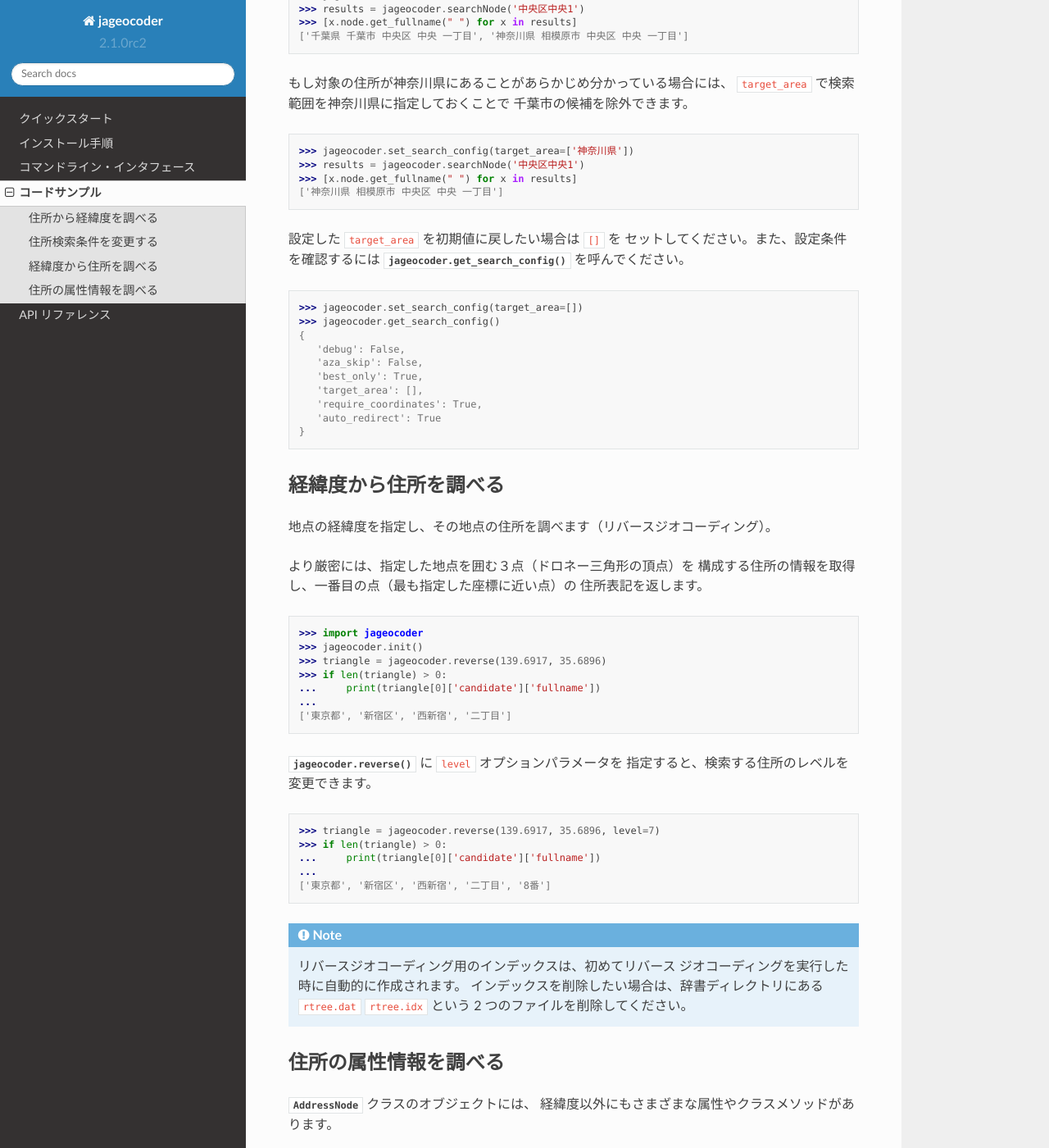
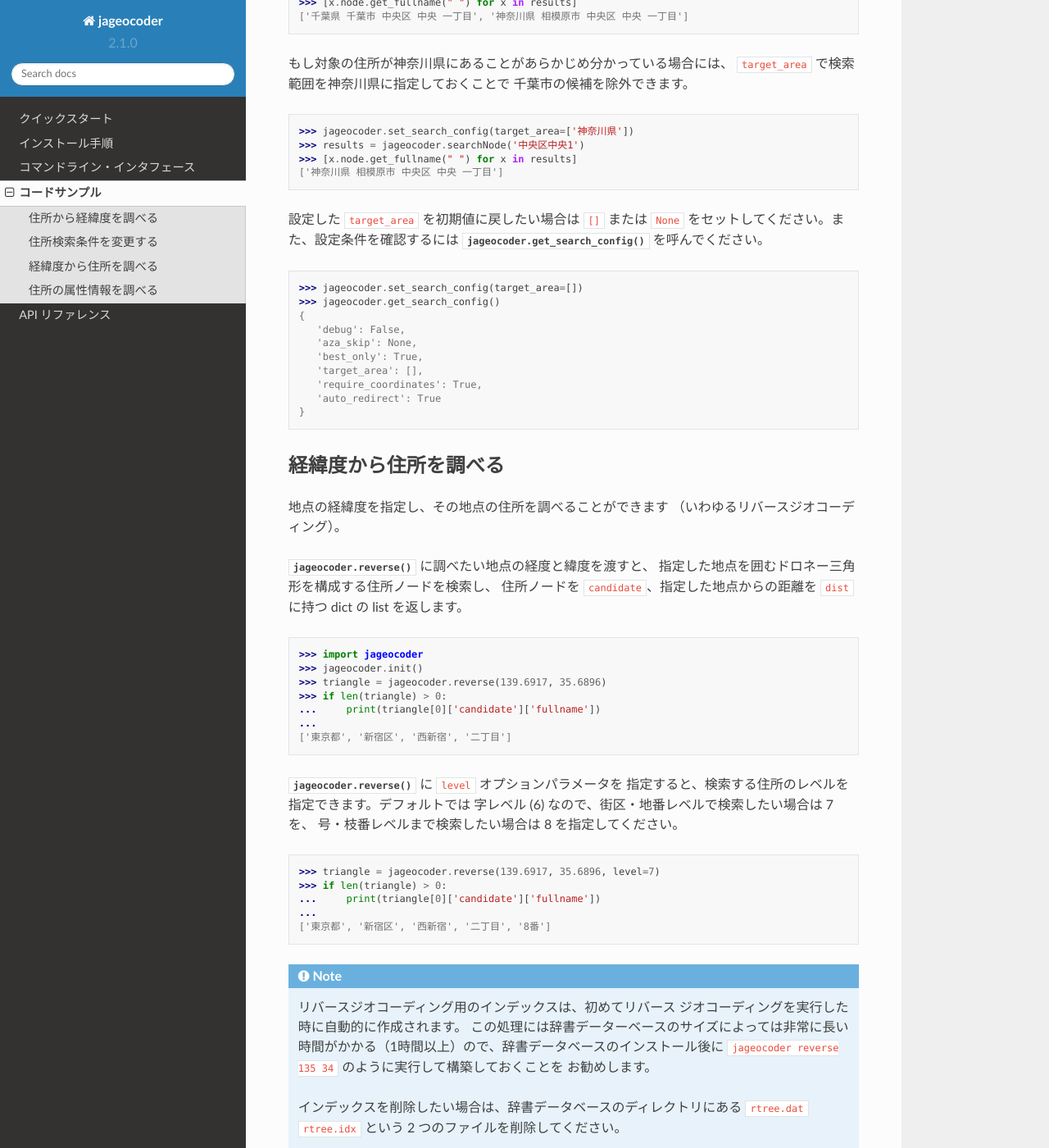
Before and after one commit to t-sagara/jageocoder, a Sphinx documentation site: the page built from docs/source/code_samples.rst, in a window 1280 px wide and 1400 px high, scrolled down 1455 px. Shown: the whole window at 82% size. Built offline with Sphinx 7.4.7 and the Read the Docs theme 2.0.0, drawn with Linux system fonts in a browser that asks for light colours; the version number is read from the project's files by our own code; some of the changed text lies outside the part shown.

Commit message:
Update documents.

```diff
--- a/docs/source/code_samples.rst
+++ b/docs/source/code_samples.rst
@@ -36,7 +36,7 @@
    <class 'jageocoder.result.Result'>
 
 このクラスのオブジェクトは、一致した文字列を
-:py:attr:`matched <jageocoder.result.Result.matched>` 属性に、住所要素を
+:py:attr:`matched <jageocoder.result.Result.matched>` 属性に、住所ノードを
 :py:attr:`node <jageocoder.result.Result.node>` 属性に持っています。
 
 .. code-block:: python
@@ -46,7 +46,7 @@
    >>> results[0].node
    {'id': 50357162, 'name': '8番', 'x': 139.6917724609375, 'y': 35.68962860107422, 'level': 7, 'priority': 3, 'note': '', 'fullname': ['東京都', '新宿区', '西新宿', '二丁目', '8番']}
 
-住所要素は :py:class:`AddressNode <jageocoder.node.AddressNode>`
+住所ノードは :py:class:`AddressNode <jageocoder.node.AddressNode>`
 クラスのオブジェクトなので、:py:attr:`x <jageocoder.node.AddressNode.x>`
 属性に経度、 :py:attr:`y <jageocoder.node.AddressNode.y>` 属性に緯度、
 :py:attr:`level <jageocoder.node.AddressNode.level>` 属性に住所レベルを持ちます。
@@ -62,7 +62,7 @@
 
 住所レベルの数値の意味は :py:class:`jageocoder.address.AddressLevel`
 の定義を参照してください。
-この x, y を返すことで、住所に対応する経緯度を取得できます。
+
 
 .. _sample-set-search-config:
 
@@ -95,8 +95,8 @@
    >>> [x.node.get_fullname(" ") for x in results]
    ['神奈川県 相模原市 中央区 中央 一丁目']
 
-設定した ``target_area`` を初期値に戻したい場合は ``[]`` を
-セットしてください。また、設定条件を確認するには
+設定した ``target_area`` を初期値に戻したい場合は ``[]`` または
+``None`` をセットしてください。また、設定条件を確認するには
 :py:meth:`jageocoder.get_search_config` を呼んでください。
 
 .. code-block:: python
@@ -105,23 +105,26 @@
    >>> jageocoder.get_search_config()
    {
       'debug': False,
-      'aza_skip': False,
+      'aza_skip': None,
       'best_only': True,
       'target_area': [],
       'require_coordinates': True,
       'auto_redirect': True
    }
 
+
 .. _sample-reverse-geocoding:
 
 経緯度から住所を調べる
 ----------------------
 
-地点の経緯度を指定し、その地点の住所を調べます（リバースジオコーディング）。
+地点の経緯度を指定し、その地点の住所を調べることができます
+（いわゆるリバースジオコーディング）。
 
-より厳密には、指定した地点を囲む３点（ドロネー三角形の頂点）を
-構成する住所の情報を取得し、一番目の点（最も指定した座標に近い点）の
-住所表記を返します。
+:py:meth:`jageocoder.reverse` に調べたい地点の経度と緯度を渡すと、
+指定した地点を囲むドロネー三角形を構成する住所ノードを検索し、
+住所ノードを ``candidate``、指定した地点からの距離を ``dist`` に持つ
+dict の list を返します。
 
 .. code-block:: python
 
@@ -134,7 +137,9 @@
    ['東京都', '新宿区', '西新宿', '二丁目']
 
 :py:meth:`jageocoder.reverse` に ``level`` オプションパラメータを
-指定すると、検索する住所のレベルを変更できます。
+指定すると、検索する住所のレベルを指定できます。デフォルトでは
+字レベル (6) なので、街区・地番レベルで検索したい場合は 7 を、
+号・枝番レベルまで検索したい場合は 8 を指定してください。
 
 .. code-block:: python
 
@@ -148,8 +153,14 @@
 
    リバースジオコーディング用のインデックスは、初めてリバース
    ジオコーディングを実行した時に自動的に作成されます。
-   インデックスを削除したい場合は、辞書ディレクトリにある
+   この処理には辞書データーベースのサイズによっては非常に長い
+   時間がかかる（1時間以上）ので、辞書データベースのインストール後に
+   ``jageocoder reverse 135 34`` のように実行して構築しておくことを
+   お勧めします。
+
+   インデックスを削除したい場合は、辞書データベースのディレクトリにある
    ``rtree.dat`` ``rtree.idx`` という 2 つのファイルを削除してください。
+
 
 .. _sample-node-methods:
 
--- a/docs/source/command_line.rst
+++ b/docs/source/command_line.rst
@@ -42,15 +42,19 @@
 .. code-block:: console
 
    # 「落合１－１５－２」を検索します。
-   # 「栃木県下都賀郡壬生町落合一丁目15番2号」と
-   # 「広島県広島市安佐北区落合一丁目15番2号」が返ります。
+   # 「栃木県下都賀郡壬生町落合一丁目15番2号」
+   # 「広島県広島市安佐北区落合一丁目15番2号」
+   # 「東京都多摩市落合一丁目15番地2」
+   # 「広島県広島市安佐北区落合一丁目15番地2」が返ります。
    (.venv) $ jageocoder search '落合１－１５－２'
-   {"matched": "落合１－１５－２", "candidates": [{"id": 6894076, "name": "2号", "x": 139.820208258, "y": 36.450565089, "level": 8, "priority": 4, "note": null, "fullname": ["栃木県", "下都賀郡", "壬生町", "落合", "一丁目", "15番", "2号"]}, {"id": 34195069, "name": "2号", "x": 132.510432116, "y": 34.473211622, "level": 8, "priority": 4, "note": null, "fullname": ["広島県", "広島市", "安佐北区", "落合", "一丁目", "15番", "2号"]}]}
+   {"matched": "落合１－１５－２", "candidates": [{"id": 38651481, "name": "2号", "x": 139.82020568847656, "y": 36.450565338134766, "level": 8, "priority": 4, "note": "", "fullname": ["栃木県", "下都賀郡", "壬生町", "落合", "一丁目", "15番", "2号"]}, {"id": 106341148, "name": "2号", "x": 132.51043701171875, "y": 34.47321319580078, "level": 8, "priority": 4, "note": "", "fullname": ["広島県", "広島市", "安佐北区", "落合", "一丁目", "15番", "2号"]}, {"id": 50058048, "name": "2", "x": 139.4287567138672, "y": 35.62576675415039, "level": 8, "priority": 7, "note": "", "fullname": ["東京都", "多摩市", "落合", "一丁目", "15番地", "2"]}, {"id": 106341162, "name": "2", "x": 132.5104217529297, "y": 34.47317123413086, "level": 8, "priority": 7, "note": "", "fullname": ["広島県", "広島市", "安佐北区", "落合", "一丁目", "15番地", "2"]}]}
 
-   # 「落合１－１５－２」を東京都から検索します。
-   # 「東京都多摩市落合一丁目15番地」が返ります。
+   # ``--area`` オプションで検索対象を東京都に限定し、
+   # 「落合１－１５－２」を検索します。
+   # 「東京都多摩市落合一丁目15番地」だけが返ります。
    (.venv) $ jageocoder search --area=東京都 '落合１－１５－２'
-   {"matched": "落合１－１５－", "candidates": [{"id": 12724450, "name": "15番地", "x": 139.428969, "y": 35.625779, "level": 7, "priority": 3, "note": null, "fullname": ["東京都", "多摩市", "落合", "一丁目", "15番地"]}]}
+   {"matched": "落合１－１５－２", "candidates": [{"id": 50058048, "name": "2", "x": 139.4287567138672, "y": 35.62576675415039, "level": 8, "priority": 7, "note": "", "fullname": ["東京都", "多摩市", "落合", "一丁目", "15番地", "2"]}]}
+
 
 .. _commandline-reverse-geocoding:
 
@@ -63,7 +67,7 @@
 岬の突端や離島など、３点のレコードが存在しない場合は
 リストに含まれるレコード数が３より小さい場合もあります。
 
-住所辞書には「住所に対応する代表点」の座標しか含まれておらず、
+住所データベースには「住所に対応する代表点」の座標しか含まれておらず、
 その住所が表す範囲（形状）の情報は利用できないため、
 「指定した地点に近い代表点」を検索していることに注意してください。
 
@@ -78,10 +82,8 @@
 
    ``--level=<level>`` 指定した住所レベルまで検索します。
    デフォルトは 6 (字レベル) です。
-   より大きなレベルを指定すると、検索に時間がかかります。
 
-   ``--db-dir=<dir>`` 住所辞書データベースを配置したディレクトリを
-   指定します。
+   ``--db-dir=<dir>`` 住所データベースを配置したディレクトリを指定します。
 
 **実行例**
 
@@ -91,20 +93,25 @@
    # 「東京都新宿区西新宿二丁目」、「東京都新宿区西新宿六丁目」、
    # 「東京都新宿区西新宿四丁目」が返ります。
    (.venv) $ jageocoder reverse 139.6917 35.6896
-   [{"candidate": {"id": 12991469, "name": "二丁目", "x": 139.6917724609375, "y": 35.689449310302734, "level": 6, "priority": 2, "note": "aza_id:0023002/postcode:1600023", "fullname": ["東京都", "新宿区", "西新宿", "二丁目"]}, "dist": 17.959975373852735}, {"candidate": {"id": 12993162, "name": "六丁目", "x": 139.6909637451172, "y": 35.693424224853516, "level": 6, "priority": 2, "note": "aza_id:0023006/postcode:1600023", "fullname": ["東京都", "新宿区", "西新宿", "六丁目"]}, "dist": 429.5116877067265}, {"candidate": {"id": 12991861, "name": "四丁目", "x": 139.6876220703125, "y": 35.687538146972656, "level": 6, "priority": 2, "note": "aza_id:0023004/postcode:1600023", "fullname": ["東京都", "新宿区", "西新宿", "四丁目"]}, "dist": 434.2648526035473}]
+   [{"candidate": {"id": 50372222, "name": "二丁目", "x": 139.6917724609375, "y": 35.689449310302734, "level": 6, "priority": 2, "note": "aza_id:0023002/postcode:1600023", "fullname": ["東京都", "新宿区", "西新宿", "二丁目"]}, "dist": 17.959975373852735}, {"candidate": {"id": 50373915, "name": "六丁目", "x": 139.6909637451172, "y": 35.693424224853516, "level": 6, "priority": 2, "note": "aza_id:0023006/postcode:1600023", "fullname": ["東京都", "新宿区", "西新宿", "六丁目"]}, "dist": 429.5116877067265}, {"candidate": {"id": 50372614, "name": "四丁目", "x": 139.6876220703125, "y": 35.687538146972656, "level": 6, "priority": 2, "note": "aza_id:0023004/postcode:1600023", "fullname": ["東京都", "新宿区", "西新宿", "四丁目"]}, "dist": 434.2648526035473}]
 
    # 経度 139.6917, 緯度 35.6896 の地点付近の住所を
-   # 街区（○○番）レベルで検索します。
-   # 「東京都新宿区西新宿二丁目8番」、「東京都新宿区西新宿二丁目7番」、
-   # 「東京都新宿区西新宿四丁目10番」が返ります。
+   # 街区（○番）レベルで検索します。
+   # 「東京都新宿区西新宿二丁目8番」、「東京都新宿区西新宿二丁目10番」、
+   # 「東京都新宿区西新宿四丁目15番」が返ります。
    (.venv) $ jageocoder reverse 139.6917 35.6896 --level=7
-   [{"candidate": {"id": 12991479, "name": "8番", "x": 139.6917724609375, "y": 35.68962860107422, "level": 7, "priority": 3, "note": "", "fullname": ["東京都", "新宿区", "西新宿", "二丁目", "8番"]}, "dist": 7.286211365075872}, {"candidate": {"id": 12991478, "name": "7番", "x": 139.69137573242188, "y": 35.691253662109375, "level": 7, "priority": 3, "note": "", "fullname": ["東京都", "新宿区", "西新宿", "二丁目", "7番"]}, "dist": 185.8120186930388}, {"candidate": {"id": 12991471, "name": "10番", "x": 139.689697265625, "y": 35.687679290771484, "level": 7, "priority": 3, "note": "", "fullname": ["東京都", "新宿区", "西新宿", "二丁目", "10 番"]}, "dist": 279.78246727626146}]
+   [{"candidate": {"id": 50372232, "name": "8番", "x": 139.6917724609375, "y": 35.68962860107422, "level": 7, "priority": 3, "note": "", "fullname": ["東京都", "新宿区", "西新宿", "二丁目", "8番"]}, "dist": 7.286211365075872}, {"candidate": {"id": 50372224, "name": "10番", "x": 139.689697265625, "y": 35.687679290771484, "level": 7, "priority": 3, "note": "", "fullname": ["東京都", "新宿区", "西新宿", "二丁目", "10番"]}, "dist": 279.78246727626146}, {"candidate": {"id": 50372715, "name": "15番", "x": 139.68817138671875, "y": 35.68926239013672, "level": 7, "priority": 3, "note": "", "fullname": ["東京都", "新宿区", "西新宿", "四丁目", "15番"]}, "dist": 321.58463778054926}]
 
 .. note::
 
    リバースジオコーディング用のインデックスは、初めてリバース
    ジオコーディングを実行した時に自動的に作成されます。
-   インデックスを削除したい場合は、辞書ディレクトリにある
+   この処理には辞書データーベースのサイズによっては非常に長い
+   時間がかかる（1時間以上）ので、辞書データベースのインストール後に
+   ``jageocoder reverse 135 34`` のように実行して構築しておくことを
+   お勧めします。
+
+   インデックスを削除したい場合は、辞書データベースのディレクトリにある
    ``rtree.dat`` ``rtree.idx`` という 2 つのファイルを削除してください。
 
 
@@ -139,20 +146,21 @@
    (.venv) $ jageocoder get-db-dir
    /home/sagara/.local/share/virtualenvs/jageocoder-kWBL7Ve6/jageocoder/db2/
 
+
 .. _commandline-download-dictionary:
 
 住所辞書ファイルのダウンロード
 ------------------------------
 
 住所データベースファイルをウェブからダウンロードします。
-v2 より URL は省略不可になりました。
+v2.0 より URL は省略不可になりました。
 
 `住所データベースファイル <https://www.info-proto.com/static/jageocoder/latest/v2/>`_
 のリストからダウンロードするファイルを選択し、その URL を指定してください。
 
 このコマンドは ``curl`` や ``wget`` コマンドなどが利用できない場合を
-想定して用意しているので、任意の方法でダウンロードして構いません。
-
+想定して用意しているものなので、これらのコマンドやブラウザで
+ダウンロードしても構いません。
 
 コマンド
    ``download-dictionary``
@@ -168,40 +176,41 @@
 .. code-block:: console
 
    # 街区レベルまでの全国住所辞書ファイルをダウンロードします
-   (.venv) $ jageocoder download-dictionary https://www.info-proto.com/static/jageocoder/latest/v2/gaiku_all_v20.zip
+   (.venv) $ jageocoder download-dictionary https://www.info-proto.com/static/jageocoder/latest/v2/gaiku_all_v21.zip
+
 
 .. _commandline-install-dictionary:
 
 住所辞書ファイルのインストール
 ------------------------------
 
-住所辞書ファイルを展開し、住所辞書データベースを作ります。
+住所データベースファイルを展開し、住所データベースを作ります。
 
 コマンド
    ``install-dictionary``
 
 パラメータ
-   ``<path>`` インストールする住所辞書ファイルのパスを指定します（省略不可）。
+   ``<path>`` インストールする住所データベースファイルのパスを指定します（省略不可）。
 
 オプション
    ``-d`` デバッグ情報を表示します。
 
-   ``--db-dir`` 住所辞書データベースを作るディレクトリを
-   指定します。
+   ``--db-dir`` 住所データベースを作るディレクトリを指定します。
 
 **実行例**
 
 .. code-block:: console
 
-   # ダウンロード済みの住所辞書ファイルをインストールします
-   (.venv) $ jageocoder install-dictionary gaiku_all_v20.zip
+   # ダウンロード済みの住所データベースファイルをインストールします
+   (.venv) $ jageocoder install-dictionary gaiku_all_v21.zip
+
 
 .. _commandline-uninstall-dictionary:
 
-住所辞書ファイルのアンインストール
+住所データベースのアンインストール
 ----------------------------------
 
-住所辞書データベースをアンインストールします。
+住所データベースをアンインストール（削除）します。
 
 コマンド
    ``uninstall-dictionary``
@@ -212,20 +221,21 @@
 オプション
    ``-d`` デバッグ情報を表示します。
 
-   ``--db-dir=<dir>`` 住所辞書データベースのディレクトリを指定します。
+   ``--db-dir=<dir>`` 住所データベースのディレクトリを指定します。
 
 **実行例**
 
 .. code-block:: console
 
-   # 住所辞書データベースをアンインストールします
+   # 住所データベースをアンインストールします
    (.venv) $ jageocoder uninstall-dictionary
    INFO:jageocoder.module:248:Removing directory ...
    INFO:jageocoder.module:251:Dictionary has been uninstalled.
+
 
 .. _commandline-migrate-dictionary:
 
 住所辞書ファイルのマイグレーション
 ----------------------------------
 
-この機能は v2 で廃止になりました。
+この機能は v2.0 で廃止になりました。
--- a/docs/source/quick_start.rst
+++ b/docs/source/quick_start.rst
@@ -20,8 +20,8 @@
 .. code-block:: console
 
    $ pip install jageocoder
-   $ jageocoder download-dictionary https://www.info-proto.com/static/jageocoder/latest/v2/jukyo_all_v20.zip
-   $ jageocoder install-dictionary jukyo_all_v20.zip
+   $ jageocoder download-dictionary https://www.info-proto.com/static/jageocoder/latest/v2/jukyo_all_v21.zip
+   $ jageocoder install-dictionary jukyo_all_v21.zip
 
 より詳細なインストール手順やアンインストールの方法については
 :doc:`install` を参照してください。
--- a/jageocoder/__init__.py
+++ b/jageocoder/__init__.py
@@ -19,8 +19,8 @@
     >>> jageocoder.searchNode('<Japanese-address>')
 """
 
-__version__ = '2.1.0rc2'  # The package version
-__dictionary_version__ = '20230920'  # Compatible dictionary version
+__version__ = '2.1.0'  # The package version
+__dictionary_version__ = '20230927'  # Compatible dictionary version
 __author__ = 'Takeshi Sagara <sagara@info-proto.com>'
 
 __all__ = [
--- a/pyproject.toml
+++ b/pyproject.toml
@@ -1,6 +1,6 @@
 [tool.poetry]
 name = "jageocoder"
-version = "2.1.0rc2"
+version = "2.1.0"
 description = "A Japanese-address geocoder for Python."
 authors = ["Takeshi Sagara <sagara@info-proto.com>"]
 repository = "https://github.com/t-sagara/jageocoder/"
```
Also changed, not shown: docs/source/api_tree.rst (+4 -3 lines), docs/source/index.rst (+5 -2 lines), docs/source/install.rst (+21 -19 lines), 2 other files.
